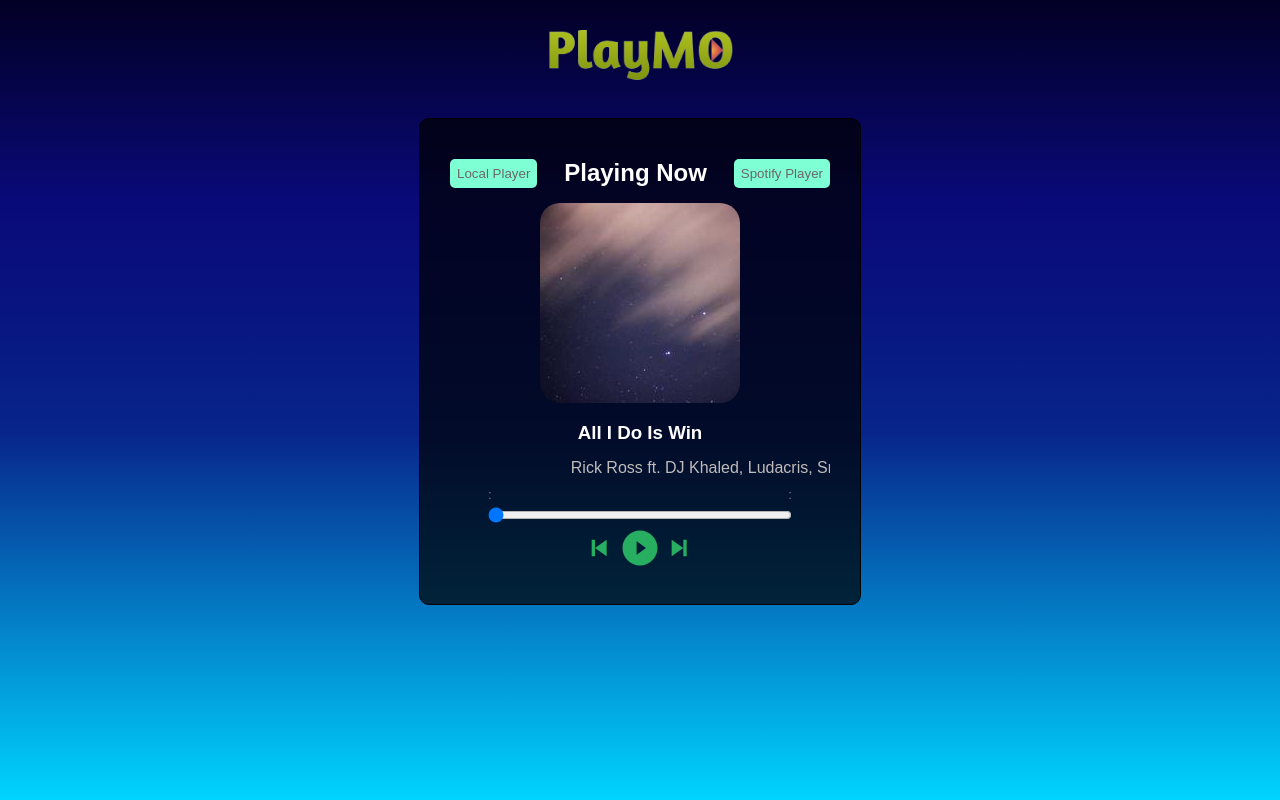
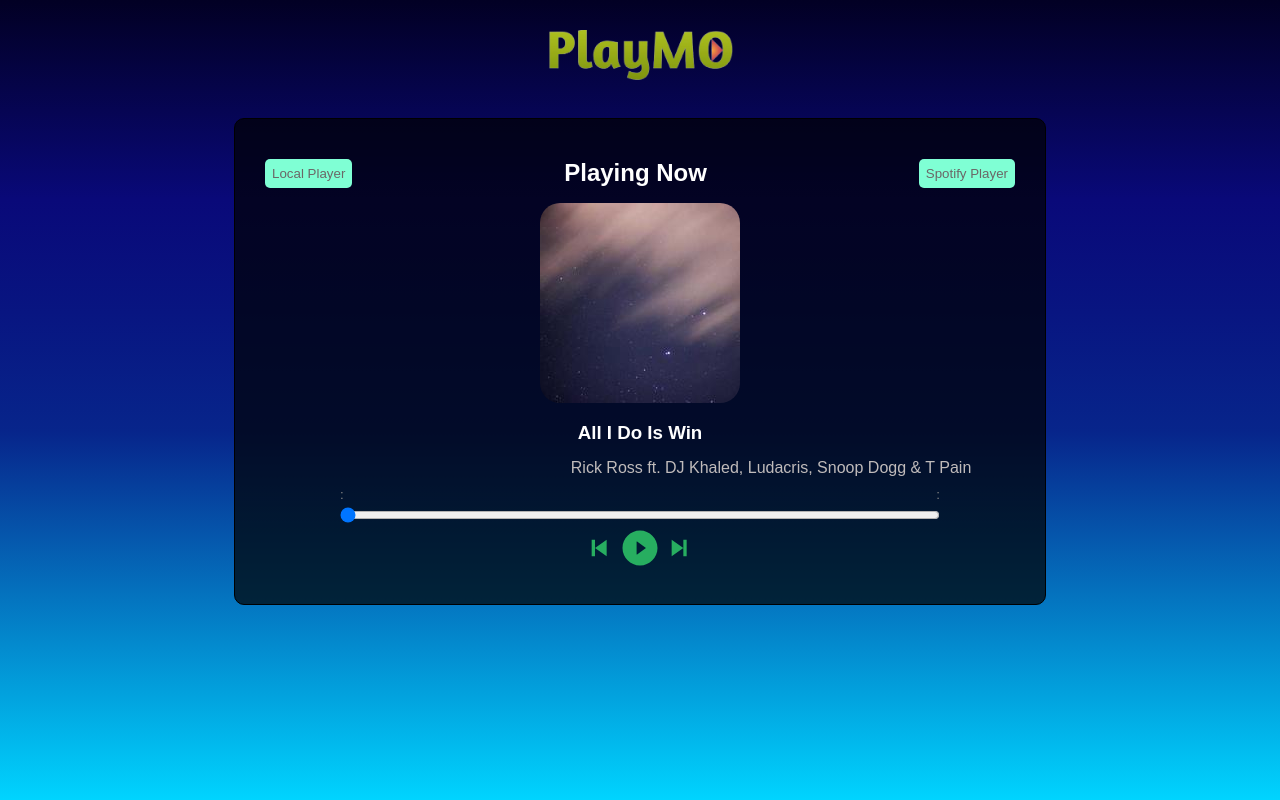
Before and after one commit to MichaelOmoniyi/playmo, a React (Vite) app: page / in a window 1280 px wide. Built offline with nearby package versions, Linux system fonts and the light colour scheme; no server answers.

Commit message:
updating: playmo, adaptive screen implemented

```diff
--- a/src/component/Player.css
+++ b/src/component/Player.css
@@ -65,9 +65,6 @@
     margin-block: 5px;
 }
 
-.playerDisplay, .spotify-frame {
-    min-width: 380px !important;
-}
 
 .marquee-container {
     /* width: 100%; */
--- a/src/index.css
+++ b/src/index.css
@@ -52,8 +52,27 @@
   background-color: #27ae60;
 }
 
-@media (max-width: 900px) {
+@media (min-width: 350px) {
   .component {
-    width: 50%;
+    /* width: 50%; */
+  }
+
+  .playerDisplay,
+  .spotify-frame {
+    min-width: 350px !important;
   }
 }
+
+@media (min-width: 700px) {
+  .playerDisplay,
+  .spotify-frame {
+    min-width: 550px !important;
+  }
+}
+
+@media (min-width: 900px) {
+  .playerDisplay,
+  .spotify-frame {
+    min-width: 750px !important;
+  }
+}
```
